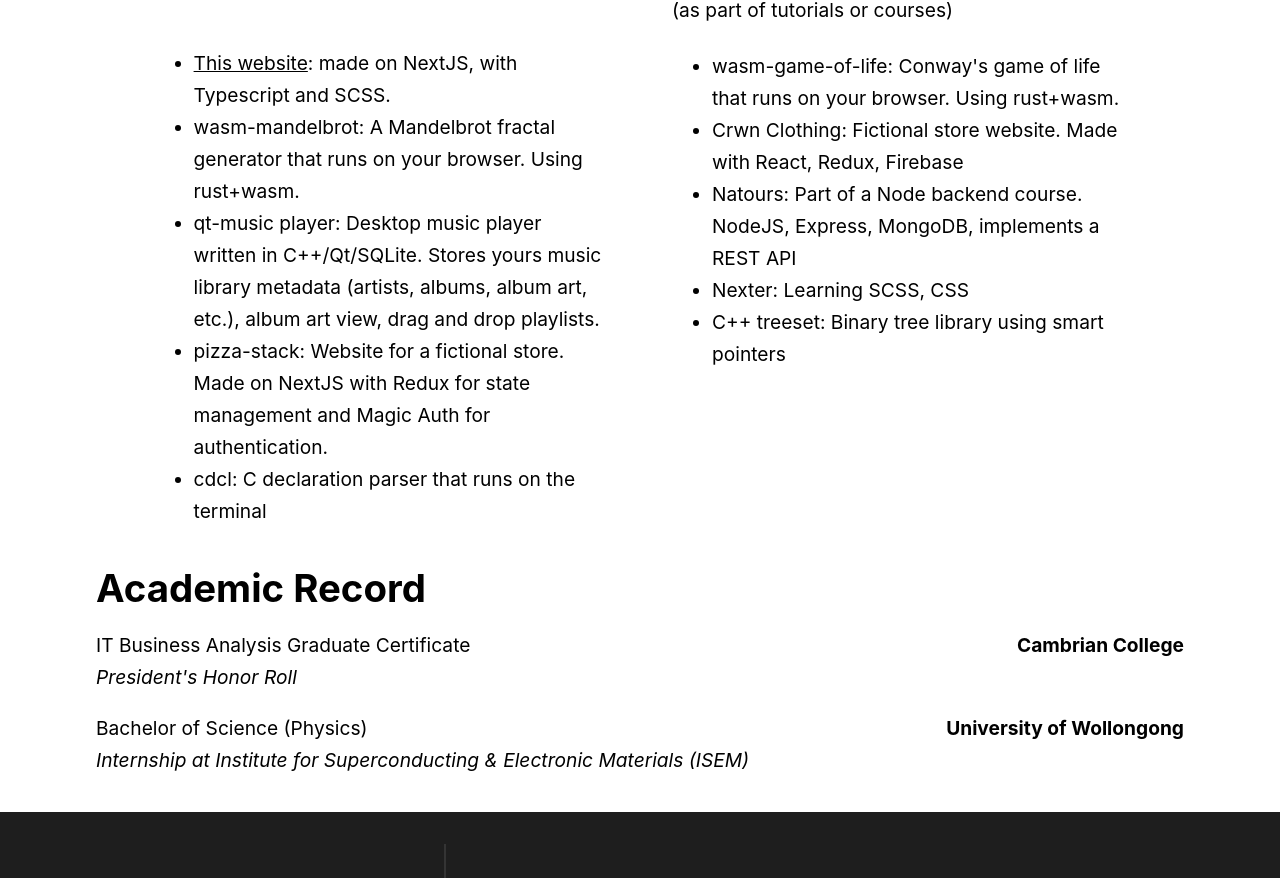
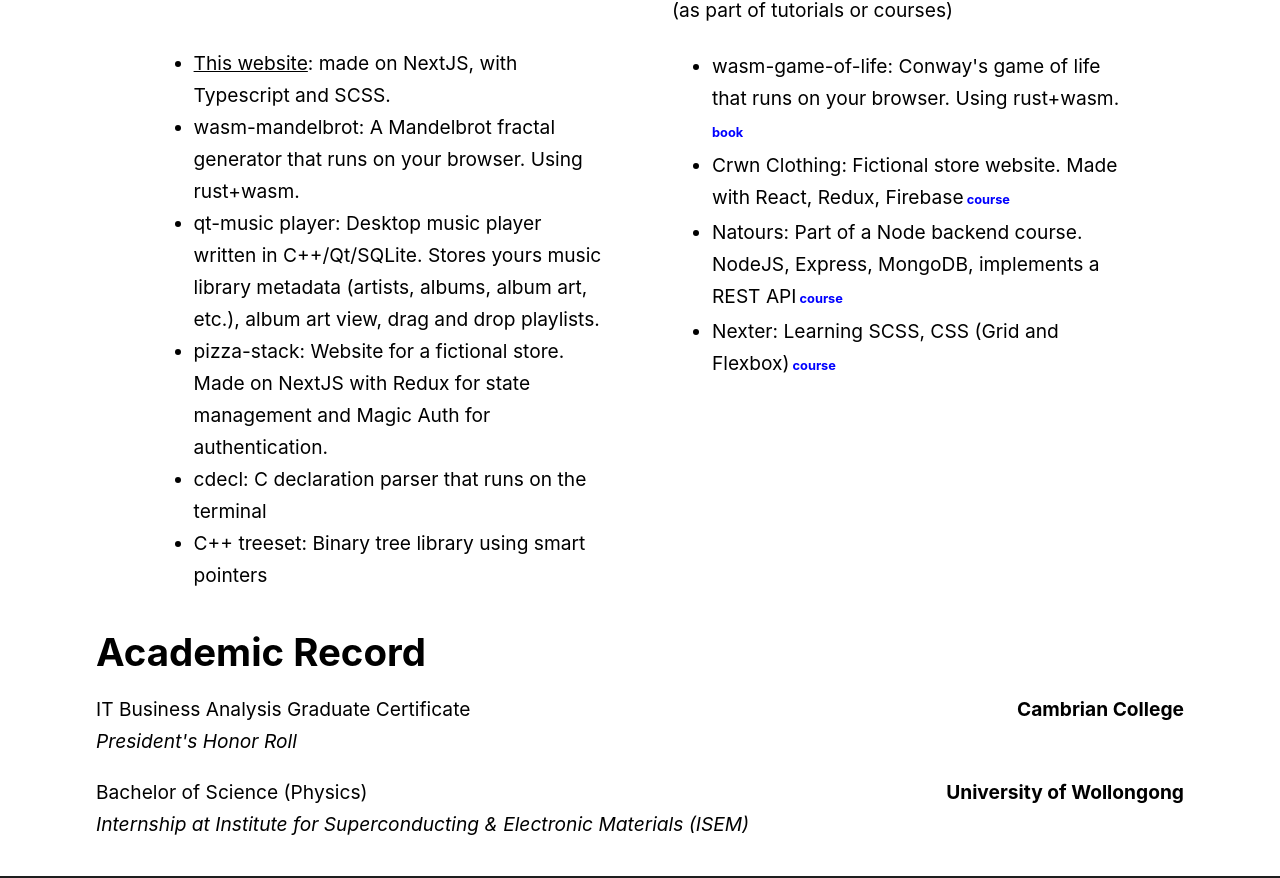
Before and after one commit to merq312/cv-page, a Next.js app: page / in a window 1280 px wide. Shown: the part 877-1755 px from the top of the page. Built offline with nearby package versions, Linux system fonts and the light colour scheme.

Commit message:
linked to projects

```diff
--- a/pages/index.tsx
+++ b/pages/index.tsx
@@ -73,8 +73,13 @@
                 </a>
               </li>
               <li>
-                <a href="#">
-                  cdcl: C declaration parser that runs on the terminal
+                <a href="https://github.com/merq312/cdecl">
+                  cdecl: C declaration parser that runs on the terminal
+                </a>
+              </li>
+              <li>
+                <a href="https://github.com/merq312/treeset">
+                  C++ treeset: Binary tree library using smart pointers
                 </a>
               </li>
             </ul>
@@ -90,28 +95,53 @@
             <ul>
               <li>
                 <a href="https://github.com/merq312/wasm-game-of-life">
-                  wasm-game-of-life: Conway&apos;s game of life that runs on your
-                  browser. Using rust+wasm.
+                  wasm-game-of-life: Conway&apos;s game of life that runs on
+                  your browser. Using rust+wasm.
+                </a>
+                <a
+                  className={styles.src_link}
+                  href="https://rustwasm.github.io/docs/book/introduction.html"
+                >
+                  {' '}
+                  book
                 </a>
               </li>
               <li>
-                <a href="">
+                <a href="https://crwn-live-merc312.herokuapp.com/">
                   Crwn Clothing: Fictional store website. Made with React,
                   Redux, Firebase
                 </a>
+                <a
+                  className={styles.src_link}
+                  href="https://www.udemy.com/course/complete-react-developer-zero-to-mastery/"
+                >
+                  {' '}
+                  course
+                </a>
               </li>
               <li>
-                <a href="">
+                <a href="https://github.com/merq312/natours-app">
                   Natours: Part of a Node backend course. NodeJS, Express,
                   MongoDB, implements a REST API
                 </a>
+                <a
+                  className={styles.src_link}
+                  href="https://www.udemy.com/course/nodejs-express-mongodb-bootcamp/"
+                >
+                  {' '}
+                  course
+                </a>
               </li>
               <li>
-                <a href="">Nexter: Learning SCSS, CSS</a>
-              </li>
-              <li>
-                <a href="">
-                  C++ treeset: Binary tree library using smart pointers
+                <a href="https://merq312.github.io/fuzzy-disco/">
+                  Nexter: Learning SCSS, CSS (Grid and Flexbox)
+                </a>
+                <a
+                  className={styles.src_link}
+                  href="https://www.udemy.com/course/advanced-css-and-sass/"
+                >
+                  {' '}
+                  course
                 </a>
               </li>
             </ul>
@@ -144,6 +174,4 @@
 
 // TODO
 // Mobile media queries
-// Host the missing projects
 // Put something in the footer
-// Link the sources for courses
--- a/styles/Home.module.scss
+++ b/styles/Home.module.scss
@@ -49,6 +49,13 @@
   }
 }
 
+.src_link {
+  color: blue;
+  font-weight: bold;
+  font-size: 0.8rem;
+  white-space: nowrap;
+}
+
 .academic_section {
   margin-bottom: 1rem;
   .list_item {
```
